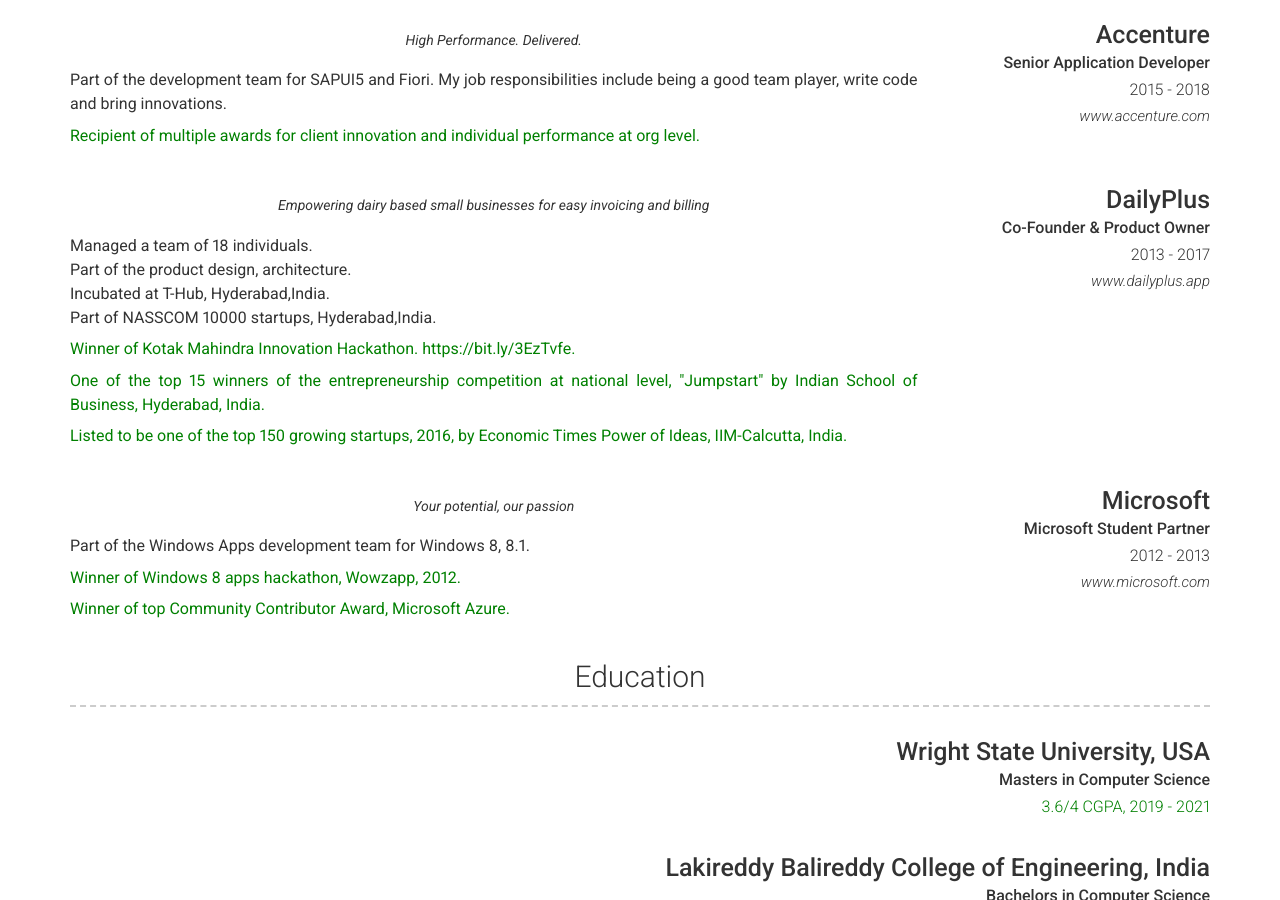
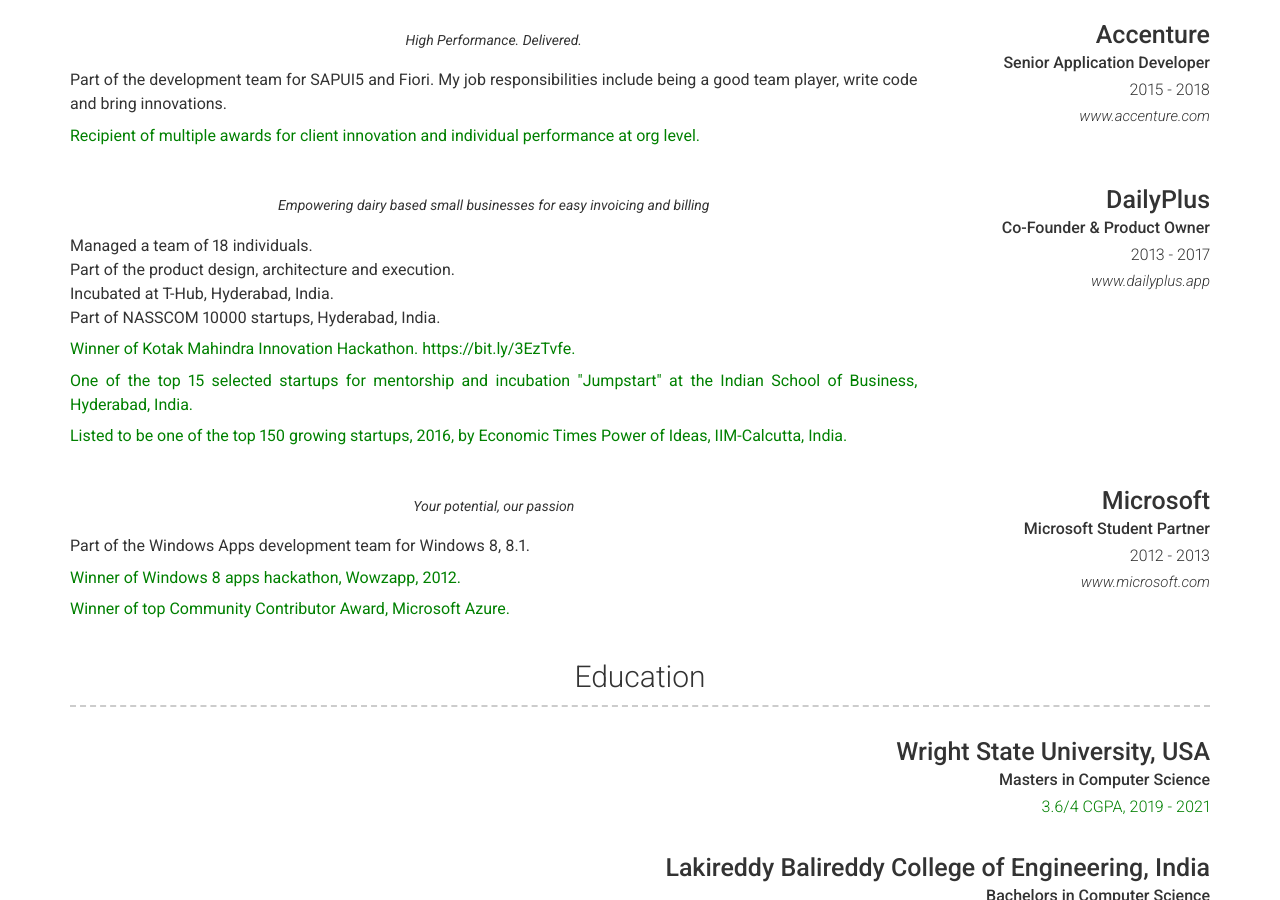
Before and after one commit to medhachaitanya/medhachaitanya.github.io, a Jekyll site: the page built from index.md, in a window 1280 px wide and 900 px high, scrolled down 1520 px. Built offline with Jekyll 4.4.1, drawn with Linux system fonts in a browser that asks for light colours; nearby versions of some CDN libraries.

Commit message:
Update _config.yml

```diff
--- a/_config.yml
+++ b/_config.yml
@@ -163,13 +163,13 @@
           Empowering dairy based small businesses for easy invoicing and billing
         description: | # this will include new lines to allow paragraphs
           Managed a team of 18 individuals. <br/>
-          Part of the product design, architecture.<br />
-          Incubated at T-Hub, Hyderabad,India. <br />
-          Part of NASSCOM 10000 startups, Hyderabad,India. <br />
+          Part of the product design, architecture and execution.<br />
+          Incubated at T-Hub, Hyderabad, India. <br />
+          Part of NASSCOM 10000 startups, Hyderabad, India. <br />
 
 
           <p style='color:green'>Winner of Kotak Mahindra Innovation Hackathon. https://bit.ly/3EzTvfe.</p>
-          <p style='color:green'>One of the top 15 winners of the entrepreneurship competition at national level, "Jumpstart" by Indian School of Business, Hyderabad, India.</p>
+          <p style='color:green'>One of the top 15 selected startups for mentorship and incubation "Jumpstart" at the Indian School of Business, Hyderabad, India.</p>
           <p style='color:green'>Listed to be one of the top 150 growing startups, 2016, by Economic Times Power of Ideas, IIM-Calcutta, India.</p>
 
       - layout: right
```
